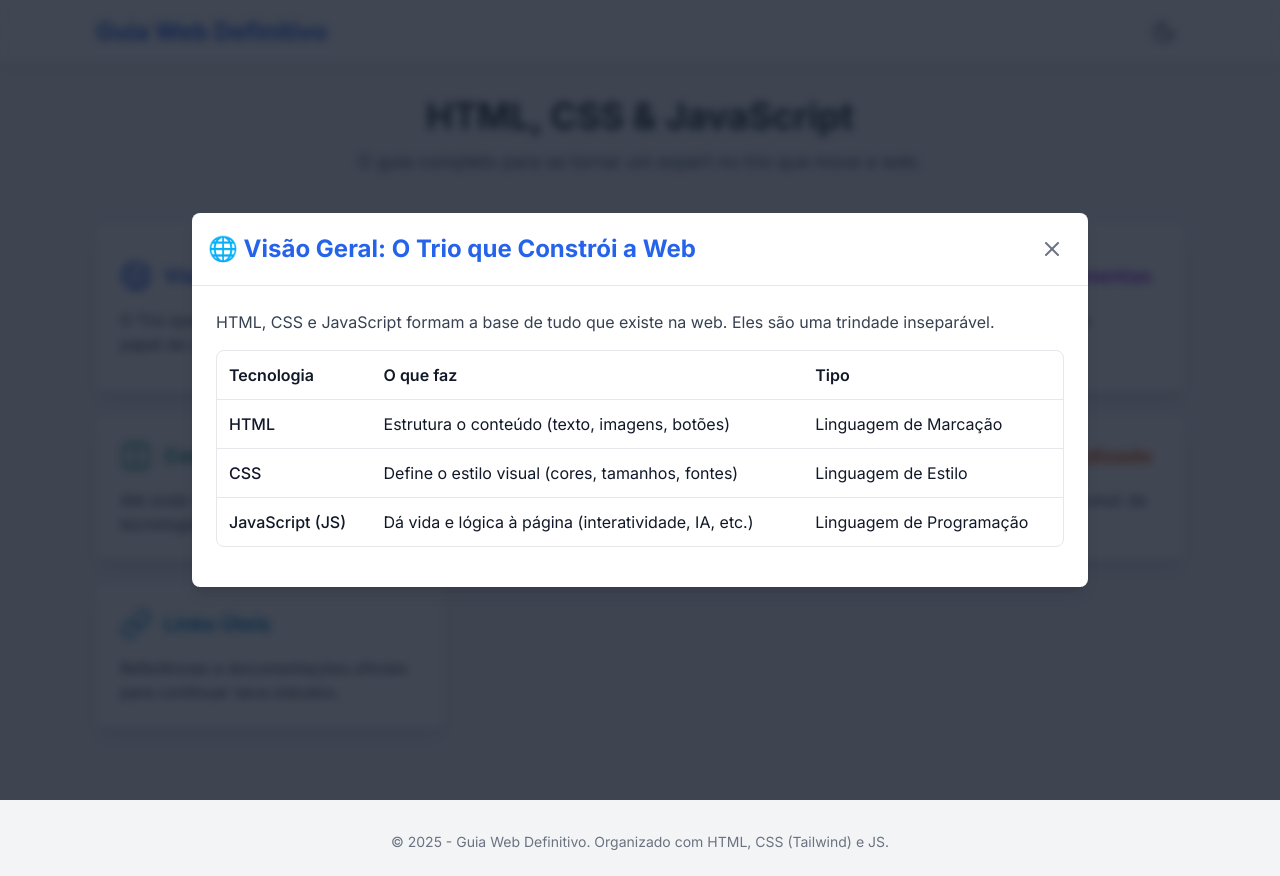
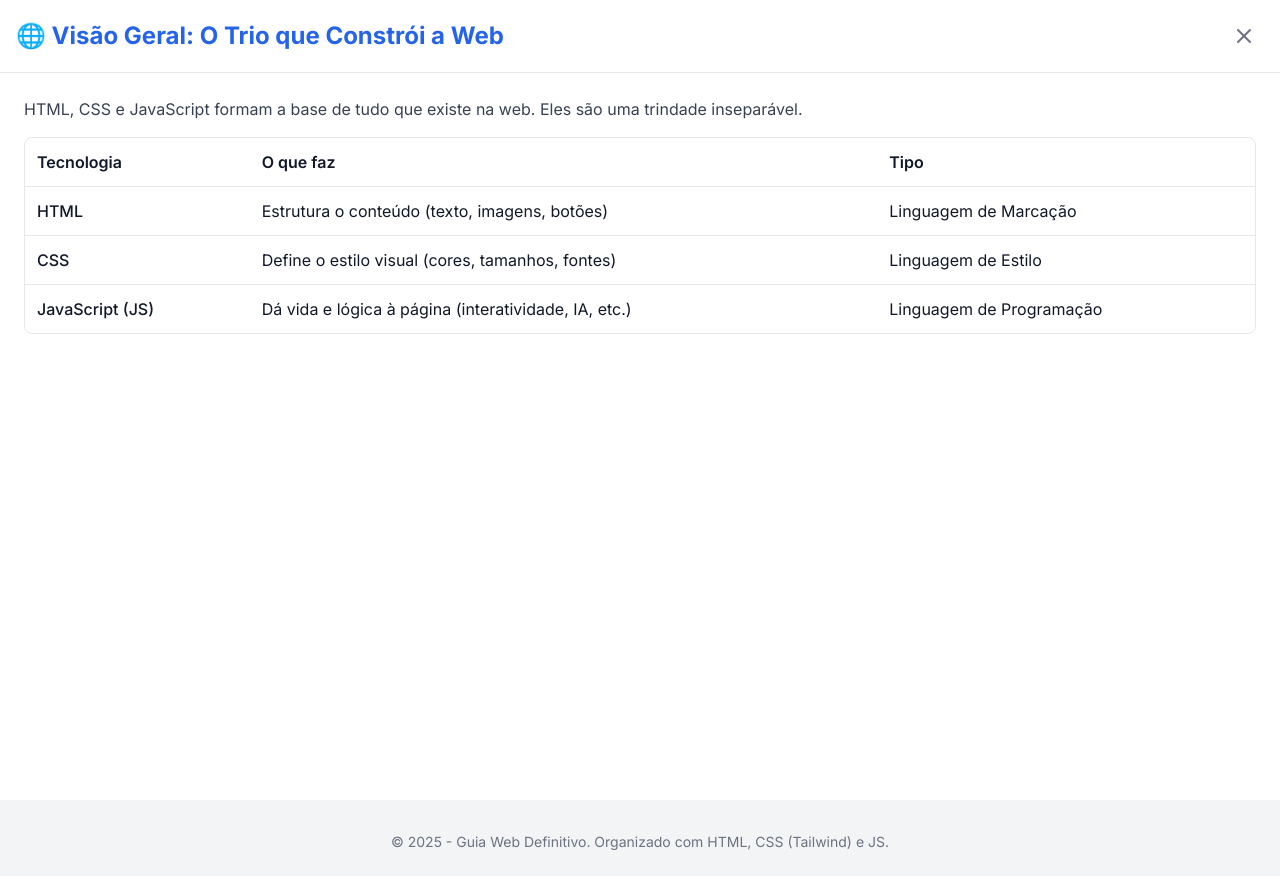
Before and after one commit to Paulo968/guia-web, a plain HTML site: page index.html in a window 1280 px wide. Both pictures are taken after a click on the button 269 px from the left and 308 px from the top of the page. Drawn offline with nearby package versions, Linux system fonts and the light colour scheme.

Commit message:
Add files via upload

```diff
--- a/index.html
+++ b/index.html
@@ -172,11 +172,16 @@
     <!--
       MODAL: Estrutura da Janela Flutuante
       Fica escondido ('hidden') por padrão e é exibido via JS.
+
+      *** MUDANÇA: Removido 'flex items-center justify-center p-4' do container ***
     -->
-    <div id="modal-container" class="hidden fixed inset-0 bg-gray-900/80 backdrop-blur-sm z-40 flex items-center justify-center p-4">
+    <div id="modal-container" class="hidden fixed inset-0 bg-gray-900/80 backdrop-blur-sm z-40">
 
-        <!-- O Card do Modal -->
-        <div id="modal-content" class="relative bg-white dark:bg-gray-800 w-full max-w-4xl max-h-[90vh] rounded-lg shadow-lg flex flex-col animate-fadeIn">
+        <!--
+          O Card do Modal
+          *** MUDANÇA: Removido 'max-w-4xl max-h-[90vh] rounded-lg shadow-lg' e adicionado 'h-full' ***
+        -->
+        <div id="modal-content" class="relative bg-white dark:bg-gray-800 w-full h-full flex flex-col animate-fadeIn">
 
             <!-- Header do Modal (Título e Botão de Fechar) -->
             <div class="flex justify-between items-center p-4 border-b dark:border-gray-700">
```
